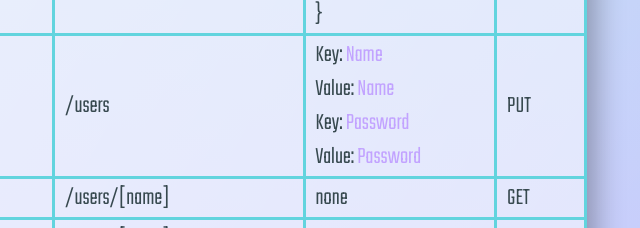
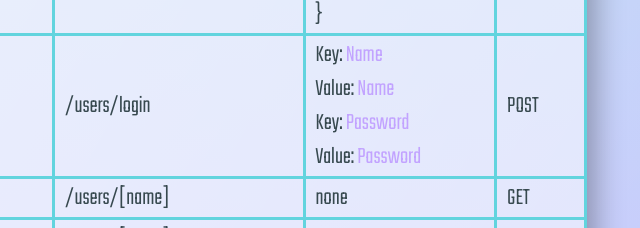
Before and after one commit to huebye/GamingMovies, a website: page public/documentation.html in a window 1280 px wide. Shown: the part 1125-1353 px from the top of the page, 411-1051 px from the left. Drawn offline with Linux system fonts and the light colour scheme.

Commit message:
Update documentation.html

```diff
--- a/public/documentation.html
+++ b/public/documentation.html
@@ -96,13 +96,13 @@
               </tr>
               <tr>
                 <td>Login as user</td>
-                <td>/users</td>
+                <td>/users/login</td>
                 <td>Key: <span>Name</span><br>
                     Value: <span>Name</span><br>
                     Key: <span>Password</span><br>
                     Value: <span>Password</span>
                 </td>
-                <td>PUT</td>
+                <td>POST</td>
               </tr>
               <tr>
                 <td>Get user by name</td>
```
